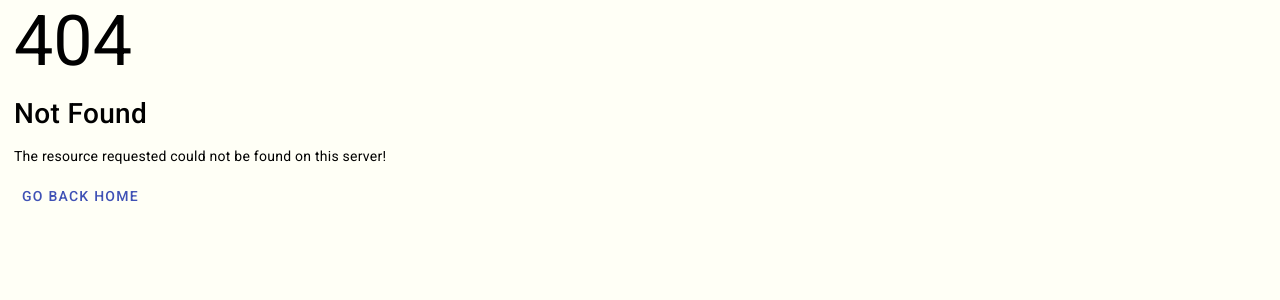
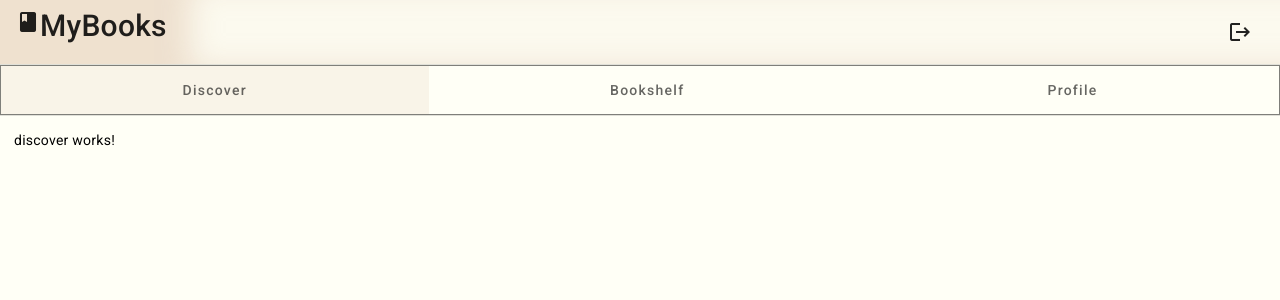
Before and after one commit to Metaluppolo/angular-bookshelf-app, an Angular app: page /discover in a window 1280 px wide. Before the commit this address led to /404. Shown: the top 300 px of the page. Built offline with nearby package versions, Linux system fonts and the light colour scheme; sample sign-in values are in the browser's storage.

Commit message:
Added DiscoverComponent

```diff
--- a/src/app/app-routing.module.ts
+++ b/src/app/app-routing.module.ts
@@ -8,10 +8,12 @@ import { BookshelfComponent } from './components/bookshelf/bookshelf.component';
 import { BookComponent } from './components/book/book.component';
 import { NotFoundComponent } from './components/not-found/not-found.component';
 import { ProfileComponent } from './components/profile/profile.component';
+import { DiscoverComponent } from './components/discover/discover/discover.component';
 
 const routes: Routes = [
   { path: '', component: DashboardComponent, canActivate: [authGuard], children: [
     { path: '', redirectTo:'bookshelf', pathMatch: 'full' },
+    { path: 'discover', component: DiscoverComponent },
     { path: 'bookshelf', component: BookshelfComponent, children: [{ path: ':id', component: BookComponent }] },
     { path: 'profile', component: ProfileComponent },
   ]},
--- a/src/app/app.module.ts
+++ b/src/app/app.module.ts
@@ -23,6 +23,7 @@ import { BookshelfComponent } from './components/bookshelf/bookshelf.component';
 import { BookComponent } from './components/book/book.component';
 import { NotFoundComponent } from './components/not-found/not-found.component';
 import { ProfileComponent } from './components/profile/profile.component';
+import { DiscoverComponent } from './components/discover/discover/discover.component';
 
 @NgModule({
   declarations: [
@@ -32,7 +33,8 @@ import { ProfileComponent } from './components/profile/profile.component';
     BookshelfComponent,
     BookComponent,
     NotFoundComponent,
-    ProfileComponent
+    ProfileComponent,
+    DiscoverComponent
   ],
   imports: [
     BrowserModule,
--- a/src/app/components/dashboard/dashboard.component.html
+++ b/src/app/components/dashboard/dashboard.component.html
@@ -12,6 +12,7 @@
 <mat-divider/>
 
 <nav mat-tab-nav-bar [tabPanel]="tabPanel">
+    <a mat-tab-link routerLink="discover" [routerLinkActive]="'active'"> Discover </a>
     <a mat-tab-link routerLink="bookshelf" [routerLinkActive]="'active'"> Bookshelf </a>
     <a mat-tab-link routerLink="profile" [routerLinkActive]="'active'"> Profile </a>
     <!-- <a mat-tab-link disabled> W.I.P. </a> -->
--- /dev/null
+++ b/src/app/components/discover/discover/discover.component.html
@@ -0,0 +1 @@
+<p>discover works!</p>
```
Also changed, not shown: src/app/components/discover/discover/discover.component.ts (added, +10 -0 lines), src/app/components/discover/discover/discover.component.scss (added).
